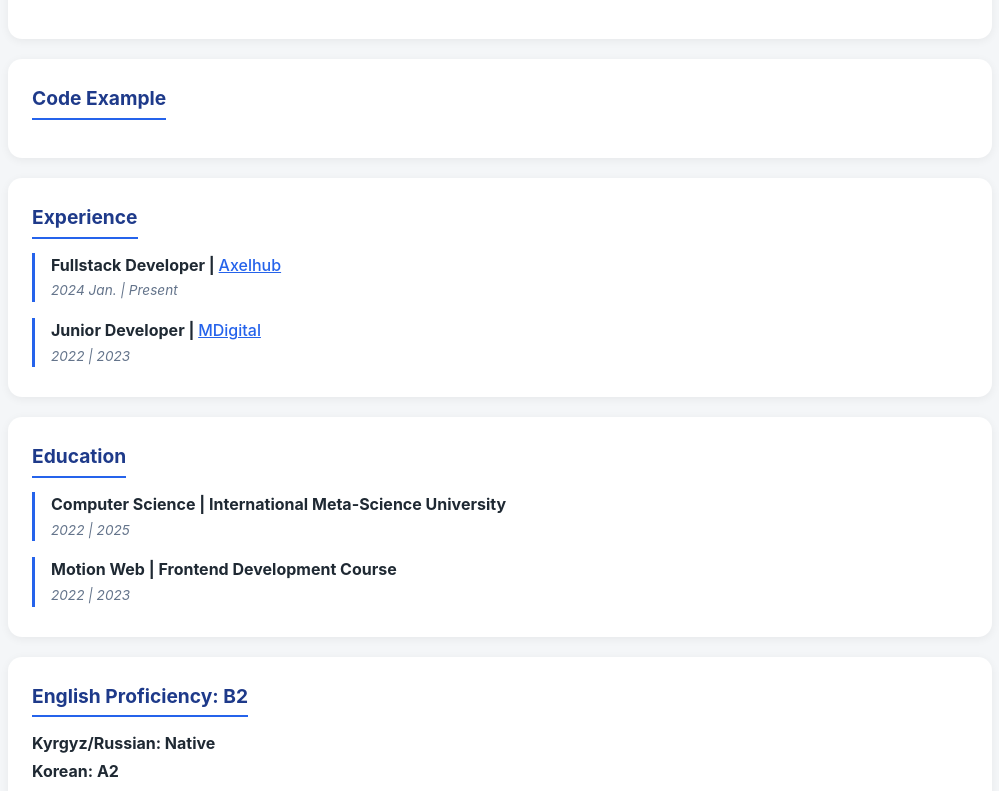
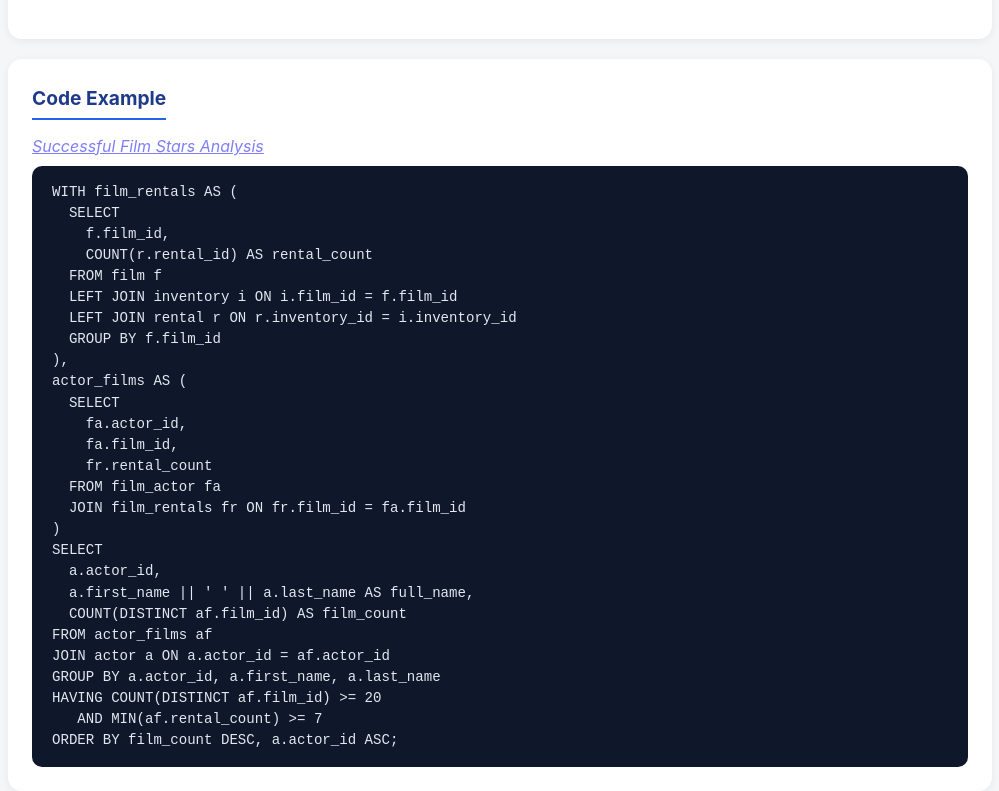
Before and after one commit to Tatynaae/rsschool-cv, a React (Vite) app: page / in a window 1280 px wide. Shown: the part 800-1591 px from the top of the page, without its empty margins (140-1139 px from the left). Built offline with nearby package versions, Linux system fonts and the light colour scheme.

Commit message:
feat: code example

```diff
--- a/src/App.jsx
+++ b/src/App.jsx
@@ -9,7 +9,7 @@ function App() {
                 </div>
                 <div className="intro">
                     <h1>Absatarova Tatyna</h1>
-                    <p className="role">Fullstack Developer</p>
+                    <p className="role">Full-Stack Developer</p>
                     <ul className="contacts">
                         <li><a href="mailto:tatynaerkinbek@gmail.com">tatynaerkinbek@gmail.com</a></li>
                         <li><a href="https://github.com/Tatynaae" target="_blank" rel="noopener noreferrer">GitHub</a></li>
@@ -76,6 +76,36 @@ function App() {
 
             <section id="code" className="card">
                 <h2>Code Example</h2>
+                <p className="card_t" >
+                    <a href='https://www.codewars.com/kata/649a8ed2c6ba0600314b258d/train/sql'>Successful Film Stars Analysis</a>
+                </p>
+                <pre className="code-block"><code>{`WITH film_rentals AS (
+  SELECT
+    f.film_id,
+    COUNT(r.rental_id) AS rental_count
+  FROM film f
+  LEFT JOIN inventory i ON i.film_id = f.film_id
+  LEFT JOIN rental r ON r.inventory_id = i.inventory_id
+  GROUP BY f.film_id
+),
+actor_films AS (
+  SELECT
+    fa.actor_id,
+    fa.film_id,
+    fr.rental_count
+  FROM film_actor fa
+  JOIN film_rentals fr ON fr.film_id = fa.film_id
+)
+SELECT
+  a.actor_id,
+  a.first_name || ' ' || a.last_name AS full_name,
+  COUNT(DISTINCT af.film_id) AS film_count
+FROM actor_films af
+JOIN actor a ON a.actor_id = af.actor_id
+GROUP BY a.actor_id, a.first_name, a.last_name
+HAVING COUNT(DISTINCT af.film_id) >= 20
+   AND MIN(af.rental_count) >= 7
+ORDER BY film_count DESC, a.actor_id ASC;`}</code></pre>
             </section>
 
             <section id="experience" className="card">
--- a/src/index.css
+++ b/src/index.css
@@ -203,6 +203,17 @@ body {
   font-weight: 500;
 }
 
+.code-block {
+  background: #0f172a;
+  color: #e2e8f0;
+  border-radius: 10px;
+  padding: 16px 20px;
+  overflow-x: auto;
+  font-family: monospace;
+  font-size: 0.88rem;
+  line-height: 1.5;
+}
+
 .timeline-item {
   padding-left: 16px;
   border-left: 3px solid var(--accent);
```
